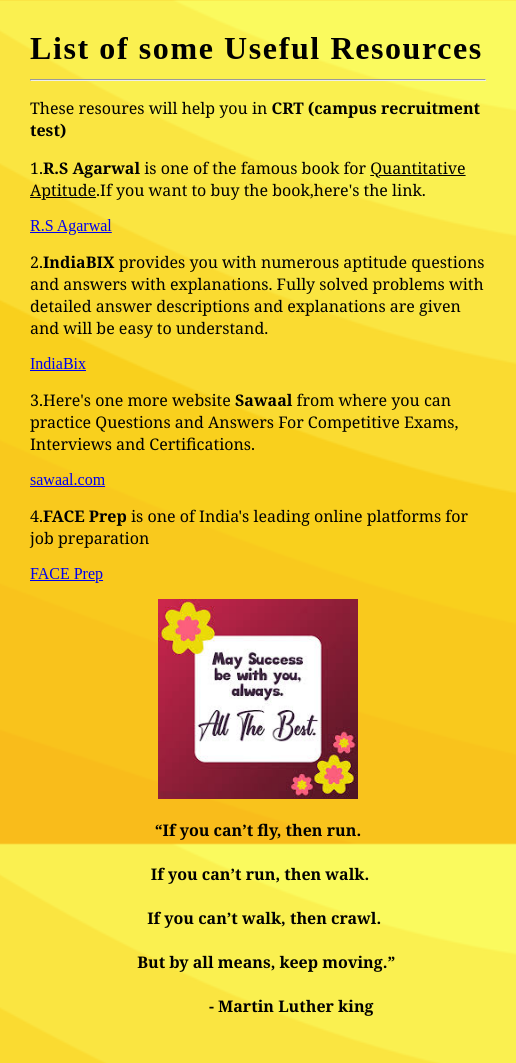
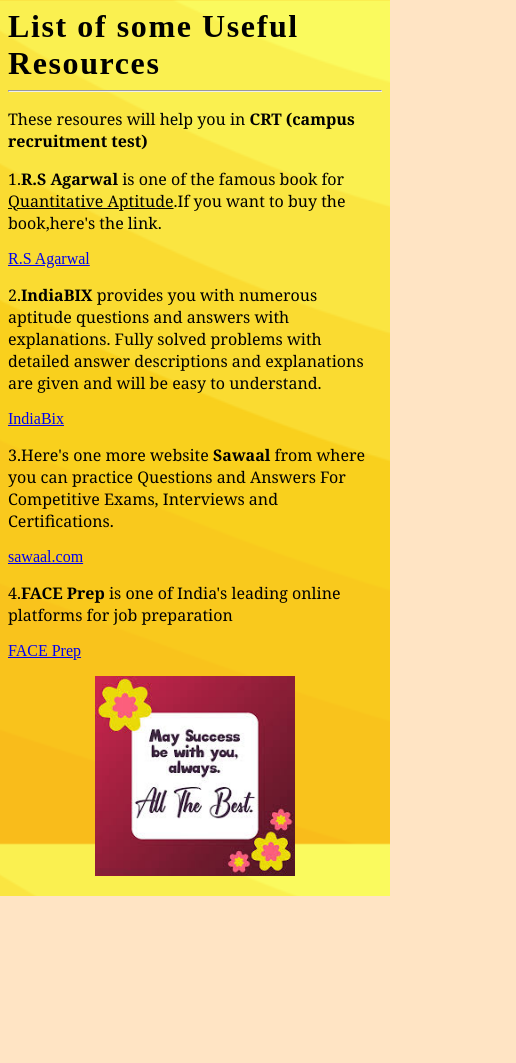
Before and after one commit to LavanyaIndapure/My-First-Website, a plain HTML site: page index.html in a window 390 px wide. Shown: the whole page, 516 px wide, since content can reach past the window. After the commit the page ends 896 px from the top, so only its background shows below. Drawn offline with Linux system fonts and the light colour scheme.

Commit message:
Made Responsive

```diff
--- a/index.html
+++ b/index.html
@@ -11,10 +11,10 @@
 <style>
     body{
 
-        display :inline-block;
+        /* display :inline-block; */
         background-color:bisque;
         background-image: url("yellow-background.png");
-        margin: 30px;
+        /* margin: 30px; */
         background-repeat: no-repeat;
         background-attachment: fixed;
         background-size: cover;
@@ -31,20 +31,11 @@
     .typewriter h1
     {
         width: auto;
-        display: inline-block;
-
-
-
-        overflow: hidden;
-        border-right: .10em solid green;
-        white-space: nowrap;
         margin: 0 auto;
         letter-spacing: .05em;
-        animation: typing 3.5s steps(30,end),
-                  blink-caret .5s step-end infinite;
     }
 
-    @keyframes typing
+     @keyframes typing
     {
         from {width: 0}
         to {width: 43%;}
@@ -56,12 +47,31 @@
         43% {border-color: black}
 
     }
+
+    @media (min-width:600px) {
+
+        .typewriter h1
+        {
+            display: inline-block;
+
+
+
+        overflow: hidden;
+        border-right: .10em solid green;
+        white-space: nowrap;
+        animation: typing 3.5s steps(30,end),
+                  blink-caret .5s step-end infinite;
+        }
+
+    }
 </style>
 <body>
     <!-- use ctrl+/ to comment,use same to uncomment -->
 
+   <div class="container">
     <div class="typewriter">
         <h1 data-text ="List of some Useful Resources">List of some Useful Resources</h1>
+        <!-- <h1>List of some Useful Resources</h1> -->
     </div>
     <hr>
     <p>These resoures will help you in <b>CRT (campus recruitment test)</b></p>
@@ -82,7 +92,7 @@
 
     <p><center><img src="images.jpg" alt="image" width="200px"></center></p>
 
-    <pre><b><center>“If you can’t fly, then run.
+    <!-- <pre><b><center>“If you can’t fly, then run.
 
  If you can’t run, then walk.
 
@@ -90,7 +100,8 @@
 
     But by all means, keep moving.”
 
-                - Martin Luther king</center></b></pre>
+                - Martin Luther king</center></b></pre> -->
+   </div>
 </body>
 </html>
 
```
